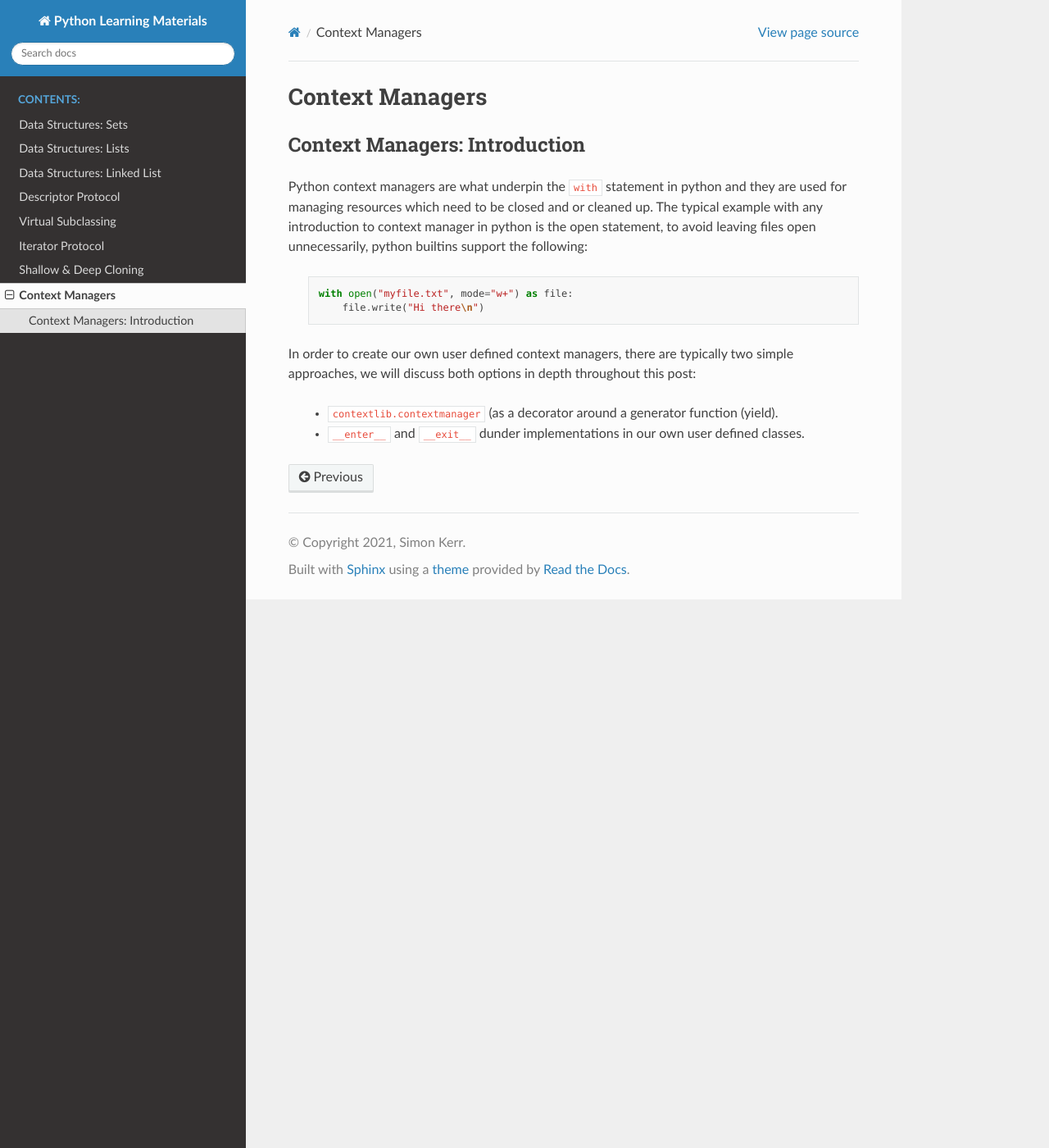
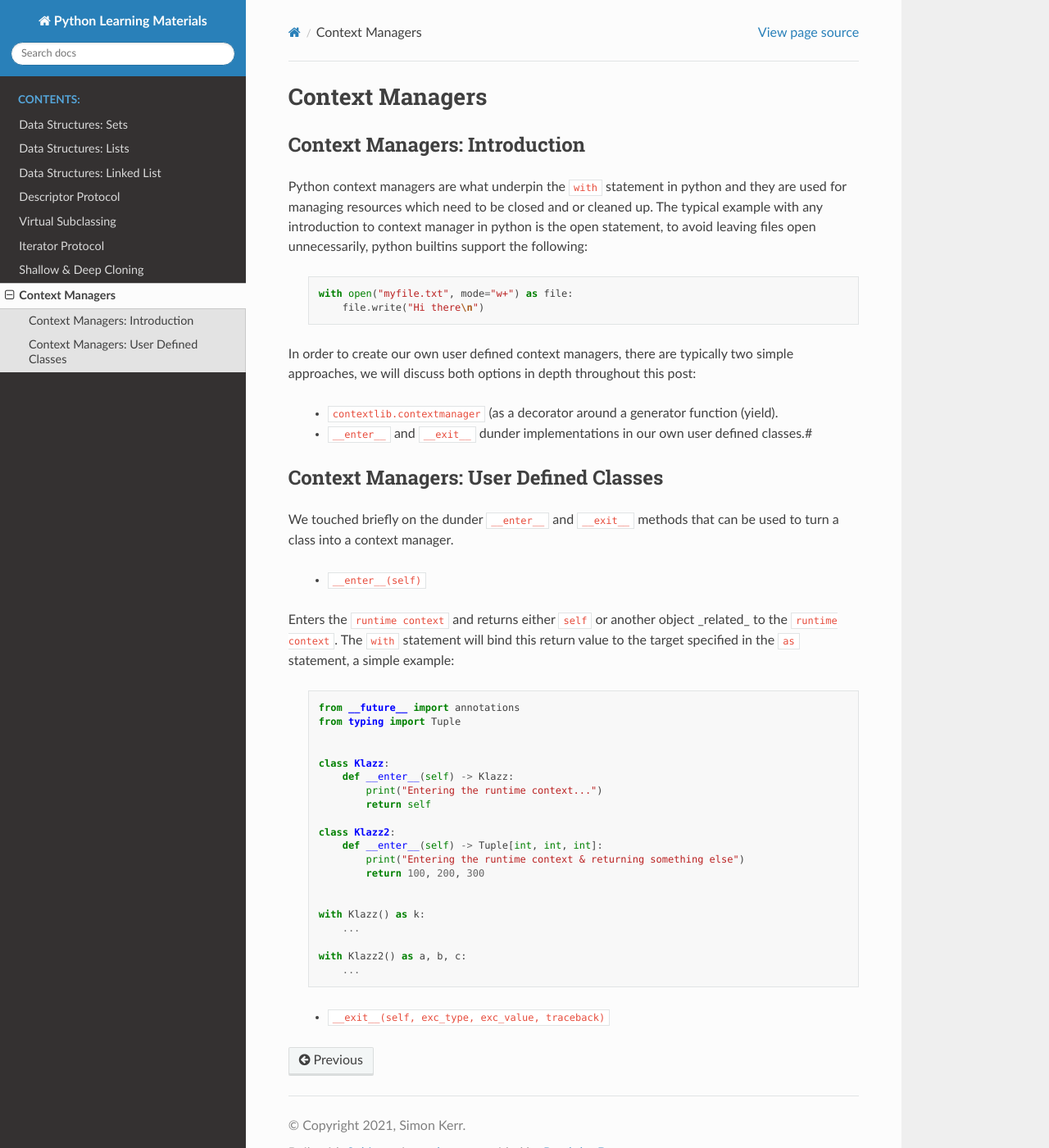
Before and after one commit to symonk/pydocs, a Sphinx documentation site: the page built from docs/source/context_managers.rst, in a window 1280 px wide and 1400 px high. Shown: the whole window at 82% size. Built offline with Sphinx 7.4.7 and the Read the Docs theme 2.0.0, drawn with Linux system fonts in a browser that asks for light colours.

Commit message:
adding examples of ctx `__enter__(self)`

```diff
--- a/docs/source/context_managers.rst
+++ b/docs/source/context_managers.rst
@@ -18,4 +18,42 @@ In order to create our own user defined context managers, there are typically tw
 discuss both options in depth throughout this post:
 
     * ``contextlib.contextmanager`` (as a decorator around a generator function (yield).
-    * ``__enter__`` and ``__exit__`` dunder implementations in our own user defined classes.
+    * ``__enter__`` and ``__exit__`` dunder implementations in our own user defined classes.#
+
+
+Context Managers: User Defined Classes
+---------------------------------------
+
+We touched briefly on the dunder ``__enter__`` and ``__exit__`` methods that can be used to turn a
+class into a context manager.
+
+ * ``__enter__(self)``
+
+Enters the ``runtime context`` and returns either ``self`` or another object _related_ to the ``runtime
+context``.  The ``with`` statement will bind this return value to the target specified in the ``as``
+statement, a simple example:
+
+    .. code-block:: python
+
+        from __future__ import annotations
+        from typing import Tuple
+
+
+        class Klazz:
+            def __enter__(self) -> Klazz:
+                print("Entering the runtime context...")
+                return self
+
+        class Klazz2:
+            def __enter__(self) -> Tuple[int, int, int]:
+                print("Entering the runtime context & returning something else")
+                return 100, 200, 300
+
+
+        with Klazz() as k:
+            ...
+
+        with Klazz2() as a, b, c:
+            ...
+
+    * ``__exit__(self, exc_type, exc_value, traceback)``
```
